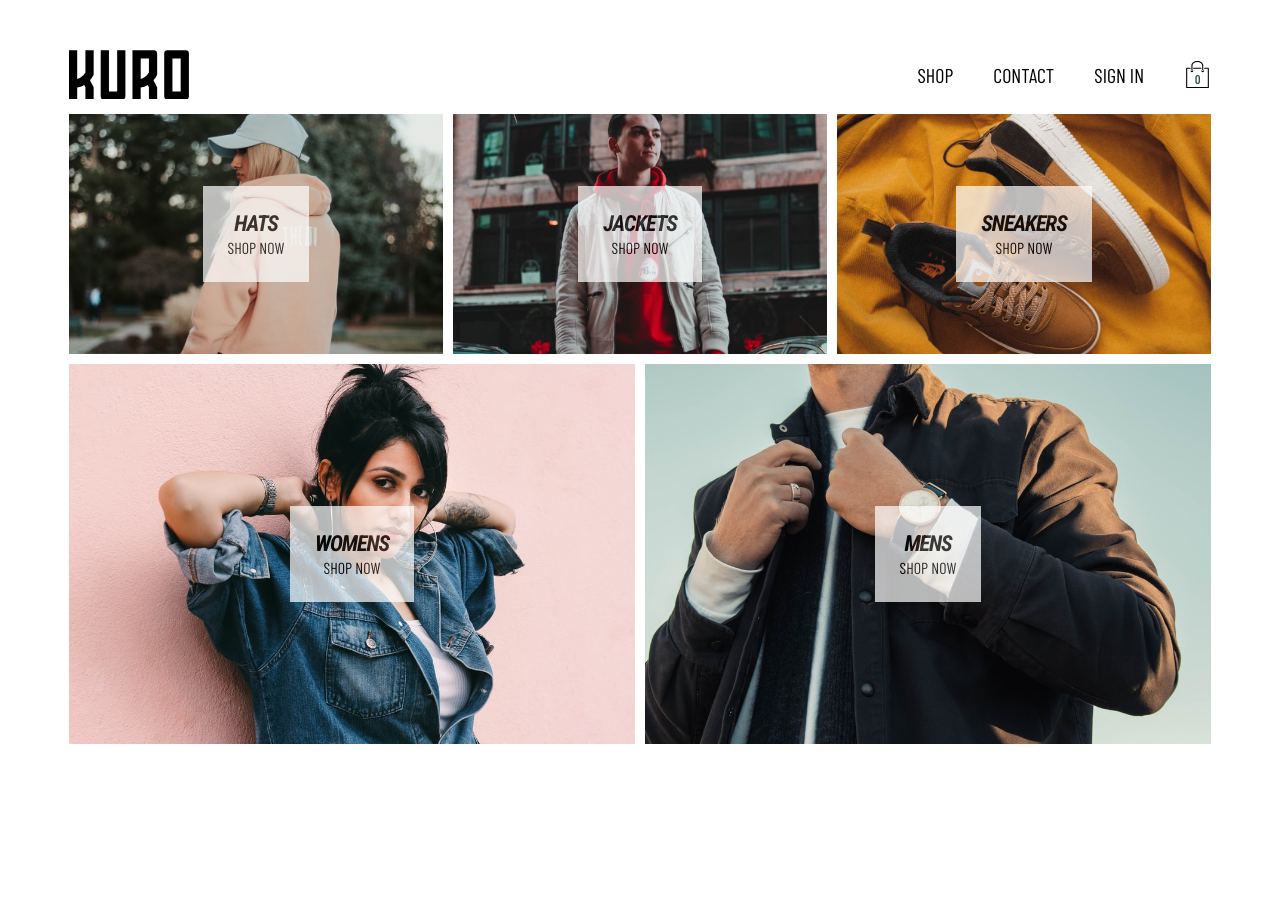
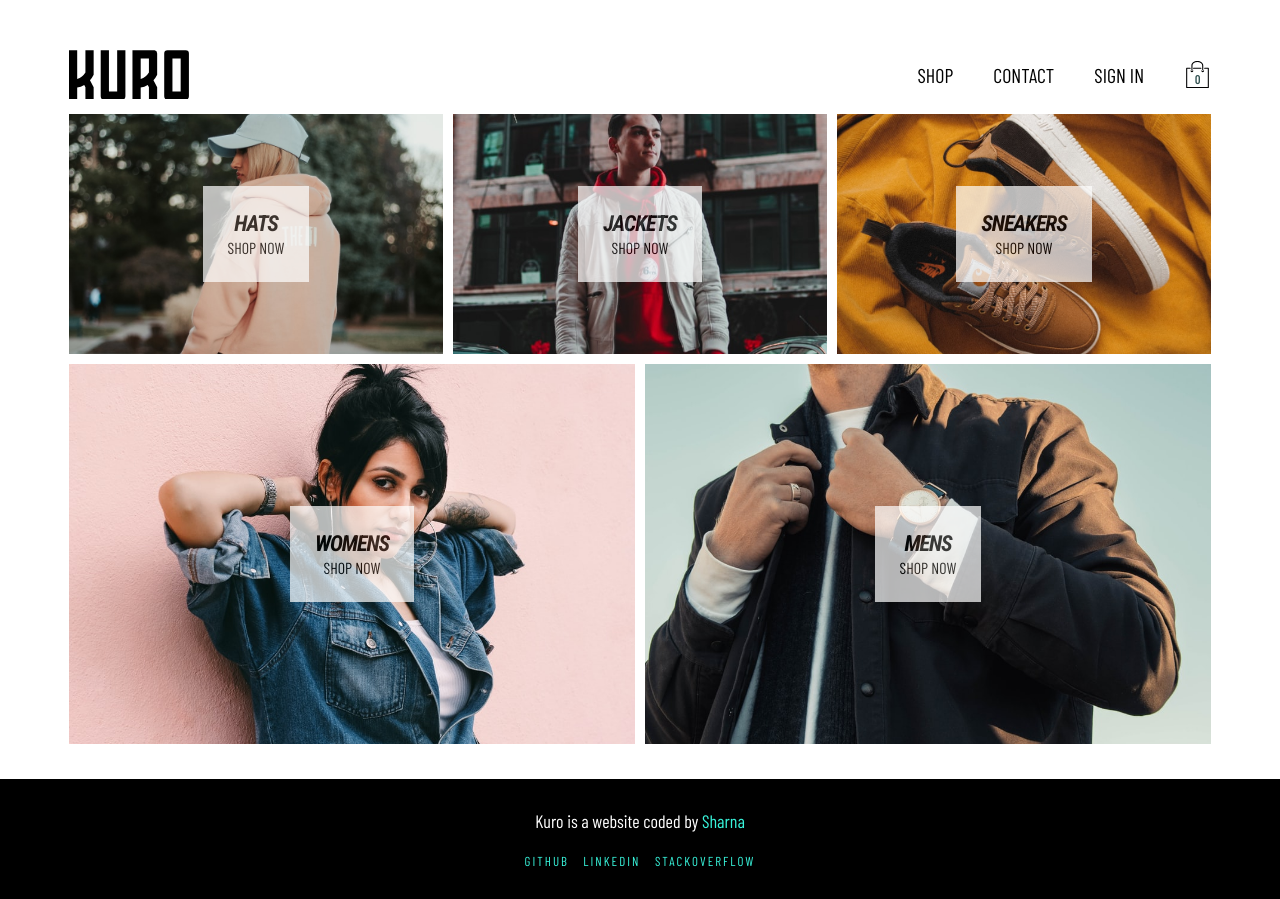
Before and after one commit to sharnajh/kuro-retail, a React (Create React App) app: page / in a window 1280 px wide. Before the commit the page ends 800 px from the top, so only its background shows below. Built offline with nearby package versions, Linux system fonts and the light colour scheme; no server answers.

Commit message:
added footer

```diff
--- a/src/components/app/App.js
+++ b/src/components/app/App.js
@@ -17,6 +17,7 @@ import ShopPage from "../../pages/shop/ShopPage";
 import SignInSignUp from "../../pages/sign-in-and-sign-up/SignInSignUp";
 import CheckOutPage from "../../pages/checkout/CheckOutPage";
 import ScrollToTop from "../ScrollToTop";
+import Footer from "../footer/Footer";
 
 const App = ({ setAuthedUser, authedUser, collectionsArray }) => {
   useEffect(() => {
@@ -41,6 +42,7 @@ const App = ({ setAuthedUser, authedUser, collectionsArray }) => {
     };
   }, []);
   return (
+    <div className="wrapper">
       <div className="container">
         <ScrollToTop />
         <Header />
@@ -54,6 +56,9 @@ const App = ({ setAuthedUser, authedUser, collectionsArray }) => {
           />
           <Route path="/cart" component={CheckOutPage} />
         </Switch>
+
+      </div>
+      <Footer />
     </div>
   );
 };
--- a/src/components/app/css/App.css
+++ b/src/components/app/css/App.css
@@ -30,12 +30,17 @@
 :root body {
   margin: 0;
   font-family: "Barlow Condensed", sans-serif;
+  overflow-x: hidden !important;
+}
+
+:root body .wrapper {
+  width: 100vw;
   display: -ms-grid;
   display: grid;
   place-items: center;
 }
 
-:root body .container {
+:root body .wrapper .container {
   position: relative;
   width: 90vw;
 }
--- a/src/components/app/css/App.scss
+++ b/src/components/app/css/App.scss
@@ -33,11 +33,15 @@ $red: #fe346e;
   body {
     margin: 0;
     font-family: "Barlow Condensed", sans-serif;
-    display: grid;
-    place-items: center;
-    .container {
-      position: relative;
-      width: 90vw;
+    overflow-x: hidden !important;
+    .wrapper {
+      width: 100vw;
+      display: grid;
+      place-items: center;
+      .container {
+        position: relative;
+        width: 90vw;
+      }
     }
   }
 }
--- /dev/null
+++ b/src/components/footer/Footer.js
@@ -0,0 +1,22 @@
+import React from "react";
+import "./css/Footer.css";
+
+const Footer = () => {
+  return (
+    <footer className="footer">
+      <span className="title">
+        Kuro is a website coded by{" "}
+        <a href="https://github.com/sharnajh">Sharna</a>
+      </span>
+      <span className="socialmedia">
+        <a href="https://github.com/sharnajh">github</a>{" "}
+        <a href="https://www.linkedin.com/in/sharnahossain/">LinkedIn</a>{" "}
+        <a href="https://stackoverflow.com/users/11864970/sharna-j">
+          StackOverflow
+        </a>{" "}
+      </span>
+    </footer>
+  );
+};
+
+export default Footer;
--- /dev/null
+++ b/src/components/footer/css/Footer.css
@@ -0,0 +1,44 @@
+.footer {
+  background-color: black;
+  color: white;
+  width: 100%;
+  height: 120px;
+  margin-top: 30px;
+  bottom: 0;
+  left: 0;
+  padding: 20px;
+  display: -ms-grid;
+  display: grid;
+  place-items: center;
+}
+
+.footer a:link, .footer a:visited, .footer a:active {
+  text-decoration: none;
+  color: #38f5dc;
+  -webkit-transition: 0.2s;
+  transition: 0.2s;
+}
+
+.footer a:hover {
+  color: white;
+}
+
+.footer .title {
+  font-size: 18px;
+}
+
+.footer .socialmedia {
+  font-size: 13px;
+  letter-spacing: 2px;
+  word-spacing: 10px;
+  text-transform: uppercase;
+}
+
+.footer .socialmedia a:active, .footer .socialmedia a:visited {
+  color: white;
+}
+
+.footer .socialmedia a:hover {
+  color: #38f5dc;
+}
+/*# sourceMappingURL=Footer.css.map */
--- /dev/null
+++ b/src/components/footer/css/Footer.scss
@@ -0,0 +1,37 @@
+$color: #38f5dc;
+
+.footer {
+    background-color: black;
+    color: white;
+    width: 100%;
+    height: 120px;
+    margin-top: 30px;
+    bottom: 0;
+    left: 0;
+    padding: 20px;
+    display: grid;
+    place-items: center;
+    a:link, a:visited, a:active {
+        text-decoration: none;
+        color: $color;
+        transition: 0.2s;
+    }
+    a:hover {
+        color: white;
+    }
+    .title {
+        font-size: 18px;
+    }
+    .socialmedia {
+        font-size: 13px;
+        letter-spacing: 2px;
+        word-spacing: 10px;
+        text-transform: uppercase;
+        a:active, a:visited {
+            color: white;
+        }
+        a:hover {
+            color: $color;
+        }
+    }
+}
```
Also changed, not shown: 2 other files (tests, documents, lock files or other folders). Lines whose indentation alone changed are shown as unchanged.
